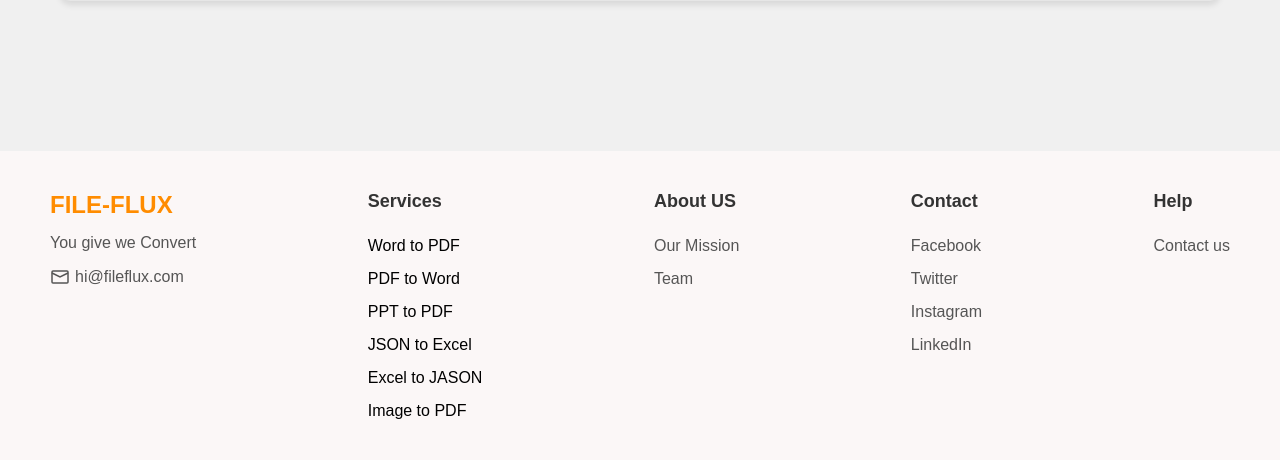
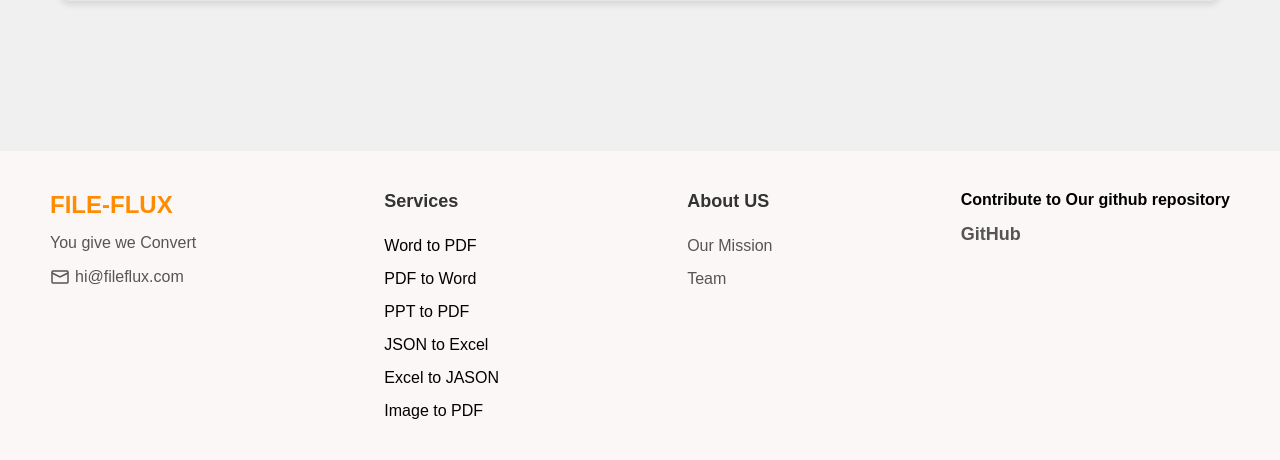
Before and after one commit to HaRsHiTaShRi2022/FileFlux, a Flask app: page /About in a window 1280 px wide. Shown: the part 582-1042 px from the top of the page. Run offline with Flask 3, Linux system fonts and the light colour scheme.

Commit message:
Update About.html

```diff
--- a/templates/About.html
+++ b/templates/About.html
@@ -65,15 +65,8 @@ Our platform is built with the belief that technology should be accessible to al
             <a href="{{ url_for('Deves')}}">Team</a>
         </div>
         <div class="footer-col">
-            <h3>Contact</h3>
-            <a href="#">Facebook</a>
-            <a href="#">Twitter</a>
-            <a href="#">Instagram</a>
-            <a href="#">LinkedIn</a>
-        </div>
-        <div class="footer-col">
-            <h3>Help</h3>
-            <a href="mailto:">Contact us</a>
+            <h4>Contribute to Our github repository</h4>
+            <h3><a href="https://github.com/HaRsHiTaShRi2022/FileFlux">GitHub</a></h3>
         </div>
     </footer>
 
```
